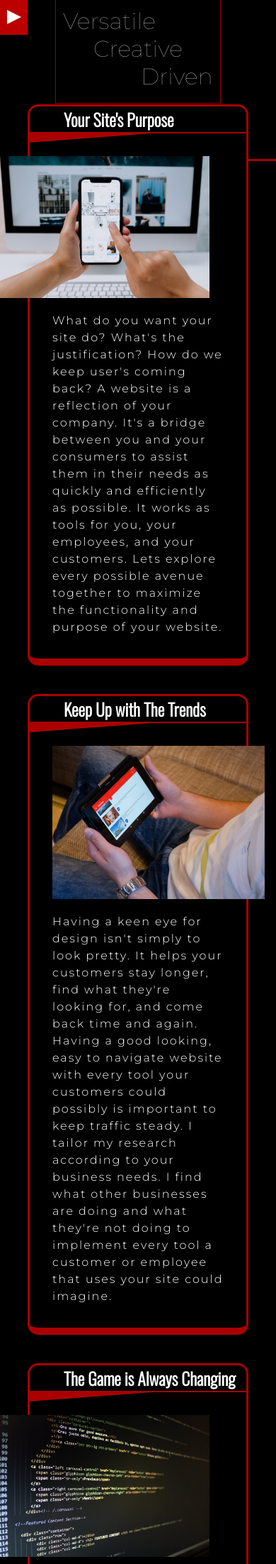
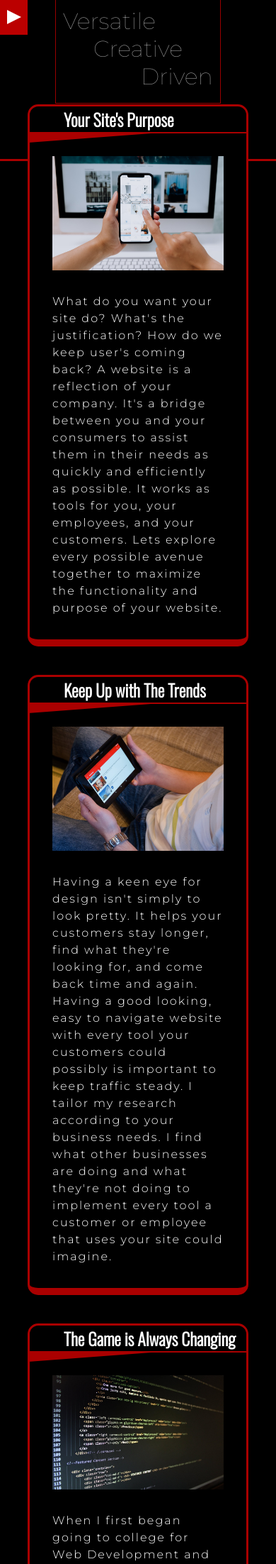
Before and after one commit to jkcrawley/portfolio, a PHP site: page / in a window 390 px wide. Shown: the part 148-2352 px from the top of the page at 71% size. Run offline with PHP 8.4, Linux system fonts and the light colour scheme.

Commit message:
js mobile fix

```diff
--- a/index.html
+++ b/index.html
@@ -92,7 +92,6 @@
             <section class='fade-in'>
                 <div class="sectionheader"><h1>The Game is Always Changing</h1></div>
                 <p><img src='images/coding.jpeg'  /></p>
-                <div>
                 <p>When I first began going to college for Web Development and Programming developers were using technologies and methods that are now dated.  Layouts were created with floats and Flash was still big and in demand. Wordpress grew into being the premier CMS, React became a priority framework, and the field is ever evolving.</p>
 
                 <p>I am persistent in finding the latest trends in design. I pay attention to what other developers are doing, what they're saying, what technologies is changing the game. Finding ways to build websites faster, more dynamic, and most of all, more efficient. This is why I love what I do, because there is always new challenge!</p>
--- a/styles/stylesheet.css
+++ b/styles/stylesheet.css
@@ -300,20 +300,18 @@ section p{
     margin: 2rem;
 }
 
+section img{
+    max-width: 300px;
+    margin: 20px;
+    margin-top: 0px;
+}
+
 .content section:nth-of-type(odd) img{
     float: right;
-    margin:20px;
-    margin-top: 0px;
-    max-width: 300px;
-    height: auto;
 }
 
 .content section:nth-of-type(even) img{
     float: left;
-    max-width: 300px;
-    margin: 20px;
-    margin-left: 0px;
-    margin-top: 0px;
 }
 
 
@@ -454,16 +452,31 @@ section p{
         flex-flow: column;
     }
 
-    section{opacity: 1;};
+    section{opacity: 1;}
 
-    section img{
+
+    section img{float: none;}
+
+    section:nth-of-type(even) img{
+        float:none !important;
+        margin: 0px auto;
         width: 100%;
-        margin: 0 auto;
-        float: none;
+        height: auto;
+        display: block;
+        clear: right;
     }
 
-    section img:nth-child(odd{
-        float: none;
-    })
+    section:nth-of-type(odd) img{
+        float:none !important;
+        margin: 0px auto;
+        width: 100%;
+        height: auto;
+        display: block;
+        clear: right;
+    }
+
+    .fade-in{
+        opacity: 1;
+    }
 
 }
```
Also changed, not shown: readme.md.
